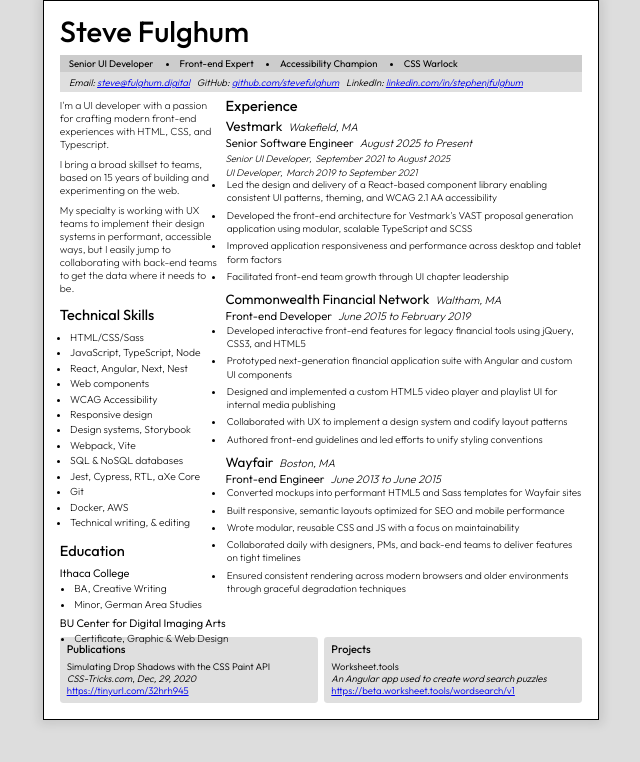
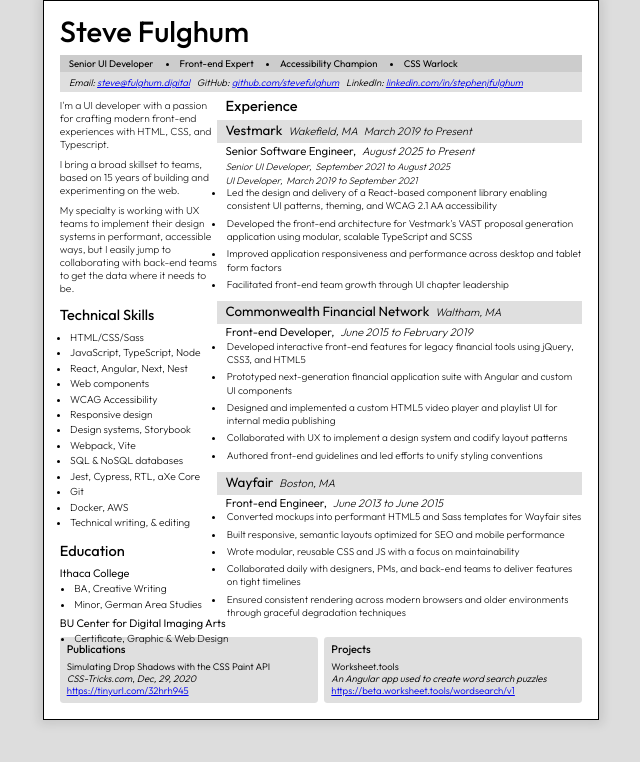
Before and after one commit to stevefulghum/fulghum.digital, an Angular app: page /resume in a window 1280 px wide. Shown: the top 762 px of the page, without its empty margins (319-959 px from the left). Built offline with nearby package versions, Linux system fonts and the light colour scheme.

Commit message:
styling tweaks

```diff
--- a/src/app/components/page/page.css
+++ b/src/app/components/page/page.css
@@ -24,7 +24,7 @@
             width: --set-by-style(auto, 100vw, auto);
             height: --set-by-style(90vh, 100dvh, auto);
             min-height: --set-by-style(min(640px, 400vh), 0, 0);
-            gap: --set-by-style(0 1.5%, 0, 0 2ch);
+            gap: --set-by-style(0 1.5%, 0 2ch, 0 2ch);
             border: --set-by-style(1px solid #000, 0, 0);
             box-sizing: border-box;
             background-color: #fff;
@@ -58,12 +58,14 @@
                         padding-left: 1cqw;
                     }
 
-                    &:has(h4) ~ div p:first-of-type {
-                        padding-left: 0;
-
+                    h4 {
                         &::after {
                             content: ",";
                         }
+                    }
+
+                    &:has(h4) ~ div p:first-of-type {
+                        padding-left: 0;
 
                         & + p {
                             padding-left: .5ch;
@@ -203,7 +205,6 @@
                 font-size: --set-by-style(1.4cqh, 1rem, 1rem);
                 margin-top: 2cqh;
 
-
                 > ul {
                     list-style: none;
 
@@ -252,6 +253,21 @@
 
                 article {
                     font-size: --set-by-style(inherit, 1rem, 1rem);
+
+                    header {
+                        > div:has(h3) {
+                            width: 100%;
+                            background-color: rgba(0, 0, 0, 0.125);
+                            padding: .25em 0 .25em .5em;
+                            translate: -.5em 0;
+                        }
+
+                        p {
+                            &:has(time) {
+                                font-size: --set-by-style(1.25cqh, 1rem, 1rem);
+                            }
+                        }
+                    }
                 }
 
                 p {
--- a/src/app/components/page/page.html
+++ b/src/app/components/page/page.html
@@ -62,6 +62,7 @@
                 <div class="u-flex-row-baseline-start">
                     <h3 id="vestmark-heading">Vestmark</h3>
                     <p>Wakefield, MA</p>
+                    <p><time datetime="2019-03">March 2019</time> to <time datetime="present">Present</time></p>
                 </div>
                 <div class="u-flex-row-baseline-start">
                     <h4>Senior Software Engineer</h4>
```
